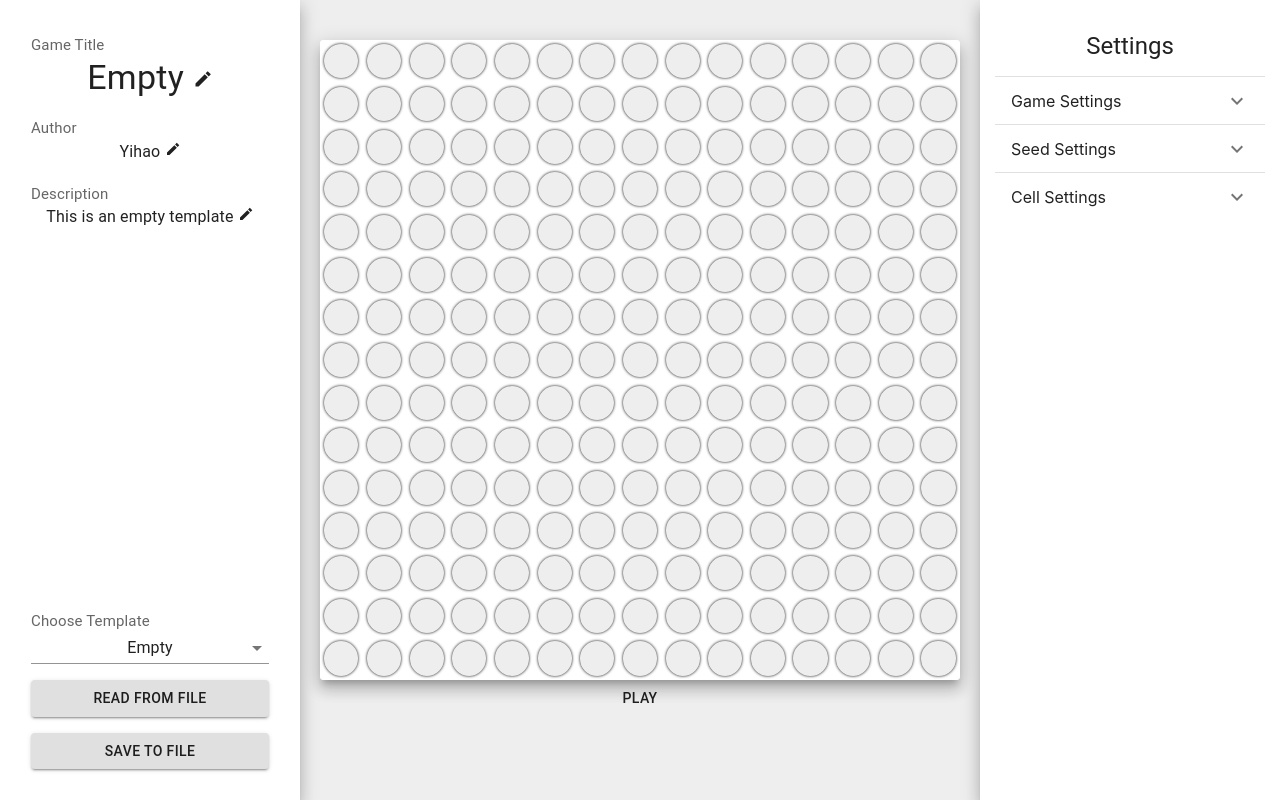
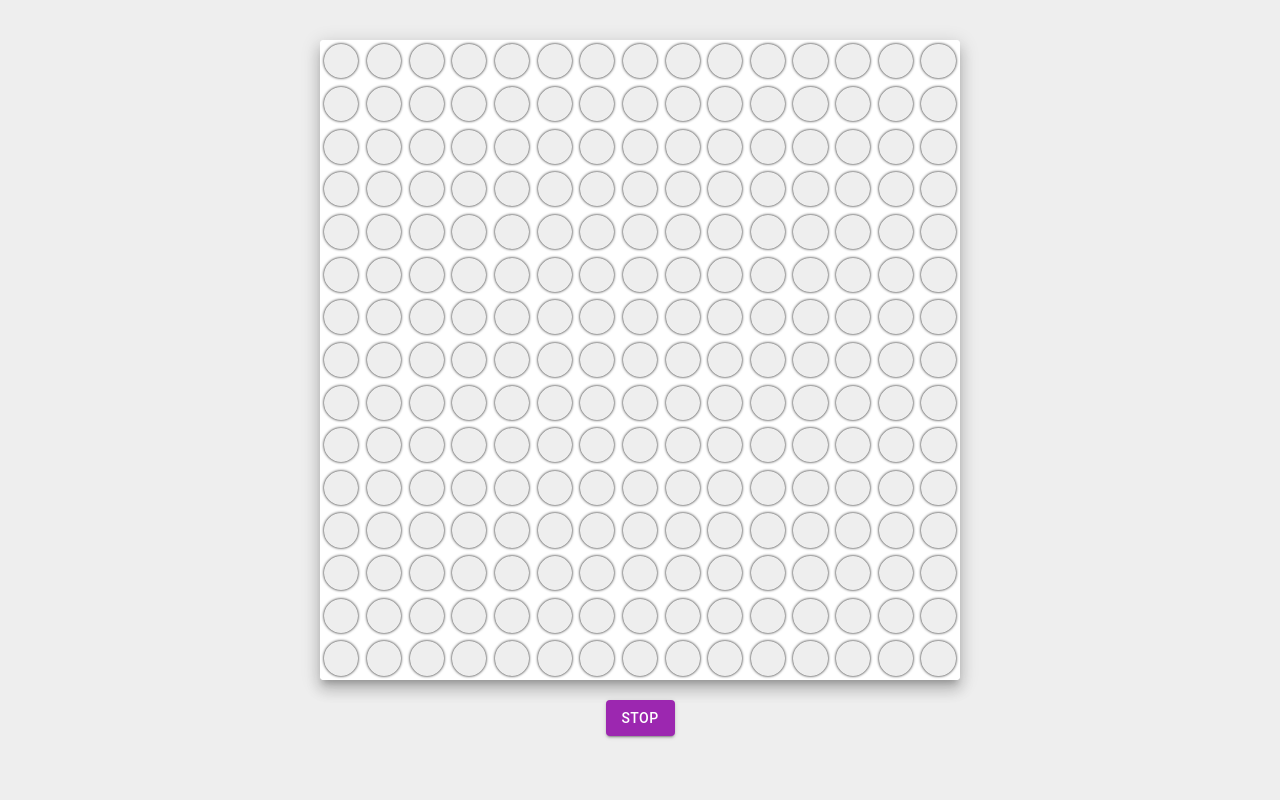
Before and after one commit to y1hao/ColorfulLife, a React (Create React App) app in the folder life/: page / in a window 1280 px wide. Both pictures are taken after a click on the element 341 px from the left and 61 px from the top of the page. Built offline with nearby package versions, Linux system fonts and the light colour scheme.

Commit message:
Style play button

```diff
--- a/life/src/Components/CentralPanel.tsx
+++ b/life/src/Components/CentralPanel.tsx
@@ -29,6 +29,9 @@ const useStyles = makeStyles({
     },
     paper: {
         overflow: "hidden"
+    },
+    button: {
+        marginTop: 20,
     }
 })
 
@@ -197,7 +200,7 @@ export default function CentralPanel(props: IProps) {
     }
 
     return <div className={classes.root}>
-    <Paper elevation={10} className={classes.paper}>
+    <Paper elevation={10} className={classes.paper} onClick={props.isPlayMode ? handlePlay : handleStop}>
         <Board
             isPlayMode={props.isPlayMode}
             map={map}
@@ -207,8 +210,8 @@ export default function CentralPanel(props: IProps) {
     {
         props.isPlayMode && (
             props.isPlaying
-            ? <Button onClick={handleStop} disabled={!props.isPlayMode}>Stop</Button>
-            : <Button onClick={handlePlay} disabled={!props.isPlayMode}>Play</Button>
+            ? <Button variant="contained" className={classes.button} color="primary" onClick={handleStop} disabled={!props.isPlayMode}>Stop</Button>
+            : <Button variant="contained" className={classes.button} color="secondary" onClick={handlePlay} disabled={!props.isPlayMode}>Play</Button>
         )
     }
     </div>
--- a/life/src/Components/SettingsByPropertiesPanel.tsx
+++ b/life/src/Components/SettingsByPropertiesPanel.tsx
@@ -12,6 +12,8 @@ export default function makeSettingsByPropertiesPanel(tabName: "alive" | "dead",
         const index = tabName === "dead" ? 0 : 1
         const cellSamplesWrapperStyle: React.CSSProperties = {
             margin: "auto",
+            marginTop: 20,
+            marginBottom: 20,
             display: "grid",
             gridTemplateRows: "1fr 1fr 1fr",
             gridTemplateColumns: "1fr 1fr 1fr",
--- a/life/src/Components/StyleSettingsPanel.tsx
+++ b/life/src/Components/StyleSettingsPanel.tsx
@@ -9,7 +9,8 @@ import Random from '../Common/Random';
 const useStyles = makeStyles({
     tab: {
         minWidth: 0,
-        width: '50%'
+        width: '50%',
+        marginTop: 20
     }
 })
 
@@ -73,8 +74,14 @@ export default function StyleSettingsPanel(props: IStyleSettingsPanelProps) {
             value={isGroupedByProperties}
             onChange={(e) => setIsGroupedByProperties((e.target as HTMLInputElement).value === "properties")}
         >
-            <FormControlLabel value={"neighbors"} control={<Radio checked={!isGroupedByProperties}/>} label="Neighbors"/>
-            <FormControlLabel value={"properties"} control={<Radio checked={isGroupedByProperties}/>} label="Properties"/>
+            <FormControlLabel
+                value={"neighbors"}
+                control={<Radio checked={!isGroupedByProperties}/>}
+                label="Neighbors"/>
+            <FormControlLabel
+                value={"properties"}
+                control={<Radio checked={isGroupedByProperties}/>}
+                label="Properties"/>
         </RadioGroup>
         <Tabs
             value={tab}
```
